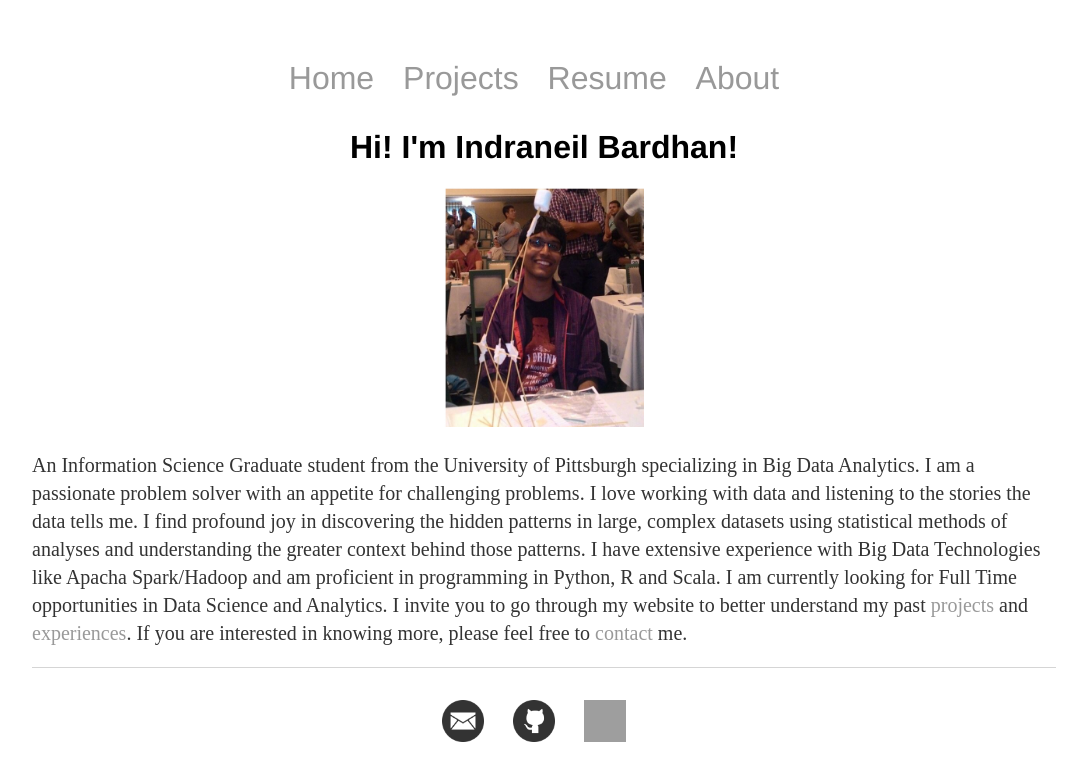
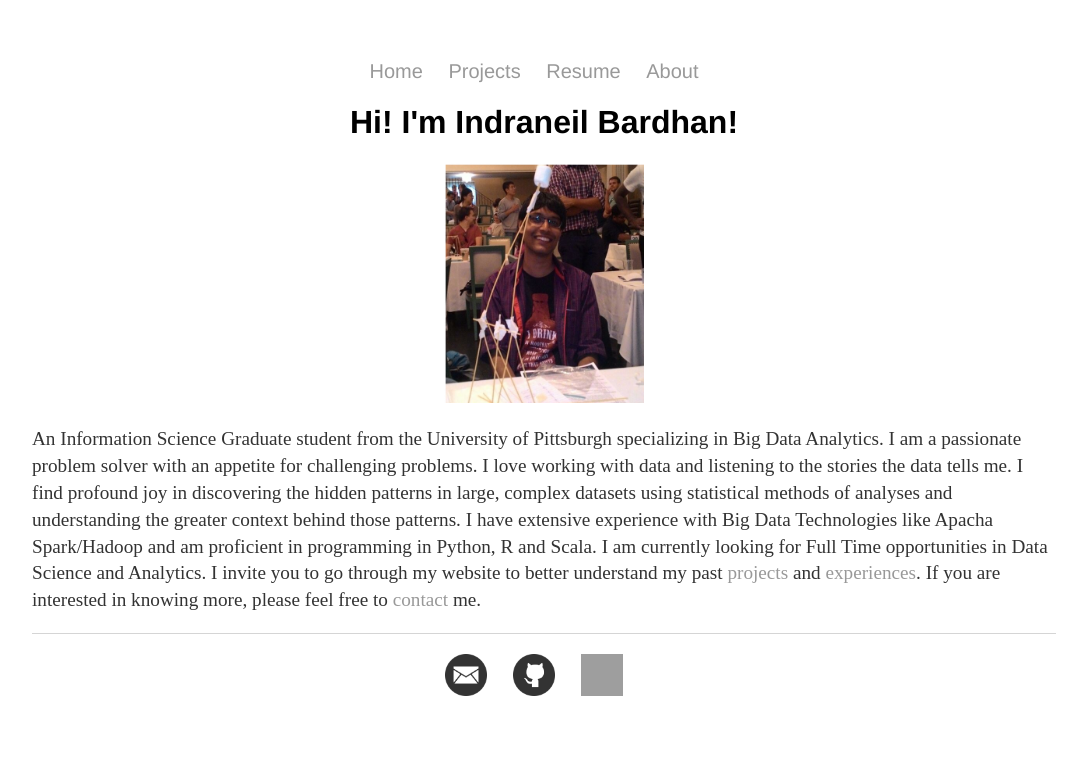
Before and after one commit to NeilBardhan/neilbardhan.github.io, a Jekyll site: the page built from index.html, in a window 1280 px wide. Shown: the top 781 px of the page, without its empty margins (96-1183 px from the left). Built offline with Jekyll 4.4.1, drawn with Linux system fonts in a browser that asks for light colours; grey boxes are pictures that could not be loaded.

Commit message:
Update main.css

```diff
--- a/css/main.css
+++ b/css/main.css
@@ -6,7 +6,7 @@ nav ul, footer ul {
     font-family:'Helvetica', 'Arial', 'Sans-Serif';
     padding: 0px;
     list-style: none;
-    font-size: 2em;
+    font-size: 1.25em;
 }
 nav ul li, footer ul li {
     display: inline;
@@ -20,11 +20,11 @@ a:hover {
     text-decoration: underline;
 }
 h1 {
-    font-size: 3;
+    font-size: 2em;
     font-family:'Helvetica', 'Arial', 'Sans-Serif';
 }
 p {
-    font-size: 1.25em;
+    font-size: 1.2em;
     line-height: 1.4em;
     color: #333;
 }
```
